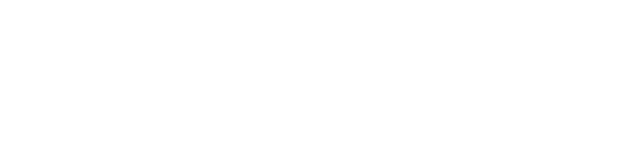
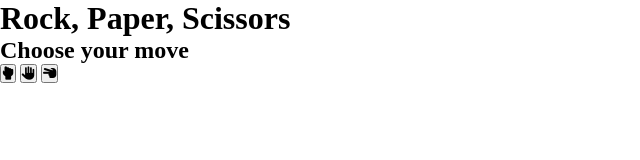
Before and after one commit to lukaszdrzymont/RockPaperScissors, a plain HTML site: page index.html in a window 1280 px wide. Shown: the whole page, without its empty margins (0-640 px from the left). Drawn offline with Linux system fonts and the light colour scheme.

Commit message:
Created skeleton of html

```diff
--- a/index.html
+++ b/index.html
@@ -1,9 +1,35 @@
 <!DOCTYPE html>
 <html lang="en">
   <head>
+    <link rel="stylesheet" href="style.css" />
     <meta charset="UTF-8" />
     <meta name="viewport" content="width=device-width, initial-scale=1.0" />
     <title>Document</title>
   </head>
-  <body></body>
+  <body>
+    <header>
+      <h1>Rock, Paper, Scissors</h1>
+    </header>
+    <main>
+      <div class="moves">
+        <h2>Choose your move</h2>
+        <button class="move-button">
+          <i class="fa-solid fa-hand-back-fist"></i>
+        </button>
+        <button class="move-button">
+          <i class="fa-solid fa-hand"></i>
+        </button>
+        <button class="move-button">
+          <i class="fa-solid fa-hand-scissors"></i>
+        </button>
+      </div>
+    </main>
+    <footer></footer>
+
+    <script src="main.js"></script>
+    <script
+      src="https://kit.fontawesome.com/b1e9e3a76c.js"
+      crossorigin="anonymous"
+    ></script>
+  </body>
 </html>
--- a/style.css
+++ b/style.css
@@ -0,0 +1,5 @@
+* {
+  box-sizing: border-box;
+  margin: 0px;
+  padding: 0px;
+}
```
